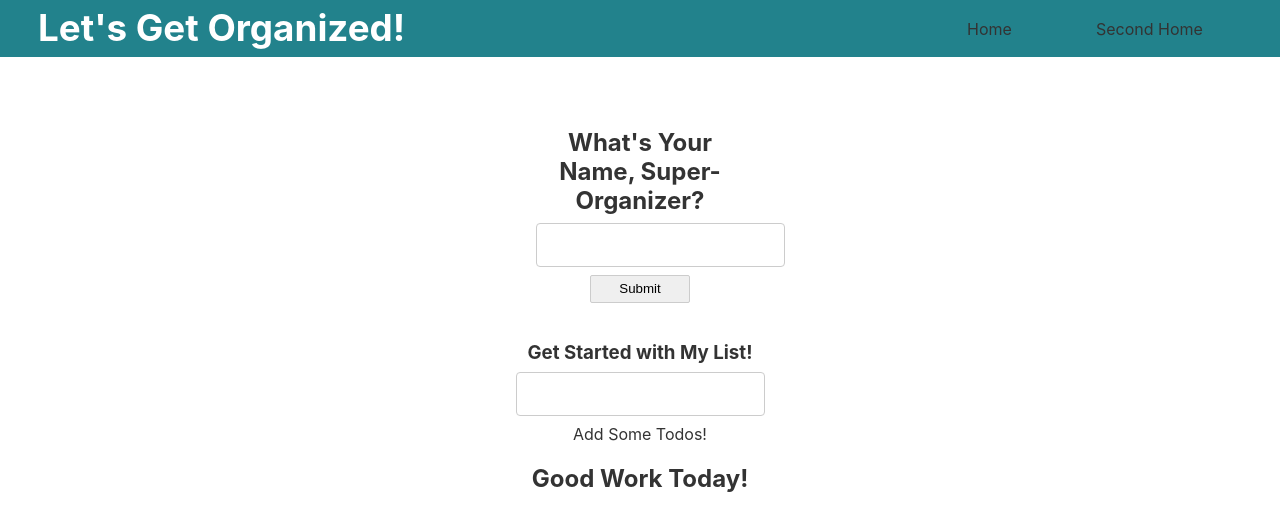
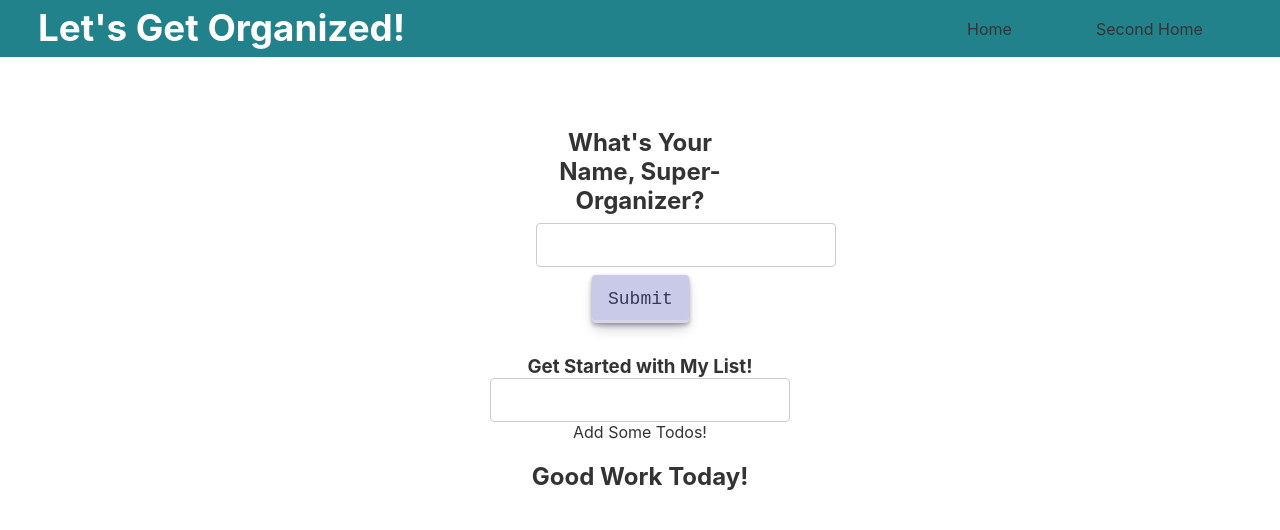
Before and after one commit to rachelCodes20/my-svelte-project, a Svelte app: page / in a window 1280 px wide. Shown: the top 530 px of the page. Built offline with nearby package versions, Linux system fonts and the light colour scheme.

Commit message:
collapsible button added

```diff
--- a/src/App.svelte
+++ b/src/App.svelte
@@ -3,14 +3,14 @@
 	import {createEventDispatcher} from 'svelte';
 	const dispatch = createEventDispatcher();
 	// import { todos } from './store.js';
+	import name from './Welcome.svelte';
 	import NavBar from './NavBar.svelte';
 	import Welcome from './Welcome.svelte';
 	import Todos from './Todos.svelte';
 	import Bye from './Bye.svelte'
 	let todo = '';
 	let todos = [];
-	//testing
-	// $name:"";
+
 
 	const submitTodo = (e) => {
 		//why does this need to be turned into a string again?
@@ -35,13 +35,15 @@
 
 <main>
 	<h3>Get Started with My List!</h3>
-		<form >
+		<form>
 	  <!-- the todo string above with be assign a value eql to whatever input is -->
+	  <div>
 
+	  </div>
 	  <input type='text' required bind:value={todo}/>
 	  <!-- how can i ensure the field doesn't register an empty string? -->
 	  {#if todo !== ''}
-	  <button type='submit' on:click|preventDefault={submitTodo} >Add Todo</button>
+	  <button type='submit' on:click|preventDefault={submitTodo}>Add Todo</button>
 	  {/if}
 	  </form>
 	  {#if !todos.length}
@@ -58,7 +60,7 @@
 
 <style>
 
-	main {
+main {
 		text-align: center;
 		padding: 1em;
 		max-width: 240px;
@@ -71,20 +73,12 @@
 	border: 1px solid #ccc;
 	border-radius: 4px;
 	font-size: inherit;
+	margin: 0 auto;
 	/* box-sizing: border-box; */
 
 	}
-/*
-	main {
 
-	text-align: center;
-	padding: 1em;
-	max-width: 240px;
-	margin: 0 auto;
-
-
-} */
-	button {
+	/* button {
 
 		min-width: 100px;
 		margin: 0 auto;
@@ -94,7 +88,7 @@
         border: 1px solid #ccc;
         max-width: fit-content;
         border-radius: 2px;
-        }
+        } */
 
 	@media (min-width: 640px) {
 		main {
--- a/src/Todos.svelte
+++ b/src/Todos.svelte
@@ -1,8 +1,7 @@
 <script>
     import {createEventDispatcher} from 'svelte';
     const dispatch = createEventDispatcher();
-    // import { todos } from './store.js';
-    // export let todos;
+    // export let name ;
     export let todo;
     export let index;
     // let todo = ''
@@ -11,37 +10,50 @@
     const deleteHandler = index => {
         //we  need to send indx data when this is invoked
         dispatch('deleteTodo', index)
+    }
+    var collapseTodoItem = document.getElementsByClassName("collapsible");
 
+    for (let i = 0; i < collapseTodoItem.length; i++) {
+        collapseTodoItem[i].addEventListener("click", function() {
+    this.classList.toggle("active");
+    var content = this.nextElementSibling;
+    if (content.style.display === "block") {
+      content.style.display = "none";
+    } else {
+      content.style.display = "block";
     }
+  });
+}
 
 </script>
-    <div>
-        <p>{todo}</p>
+<main>
+    <!-- <div> -->
+        <!-- <p class="collapsible">{todo}</p>  -->
+        <button type="button" class="collapsible">{todo}</button>
+        <div class="content">
+            <p >Cost of {todo}: $5 </p>
+        </div>
         <!-- this index will be sent to deleteTodo in App to remove the todo -->
-        <button class="btn btn-danger" on:click={deleteHandler(index)}>X</button><br/>
-    </div>
+        <button  on:click={deleteHandler(index)}>X</button><br/>
+    <!-- </div> -->
+</main>
+
 
 <style>
-    div {
+    /* div {
         min-width: 239px;
         height: 43px;
         margin: 20px auto;
         padding-left: 17px;
         width: fit-content;
-        background-color: rgba(250, 250, 250, .2);
-    }
-    /* main {
-
-        text-align: center;
-		padding: 1em;
-		max-width: 240px;
-		margin: 0 auto;
-
-	} */
+        /* background-color: rgba(250, 250, 250, .2); */
+    /* }
+     */
     p {
         line-height: 43px;
         display: inline-block;
         margin: 0;
+        /* background-color: rgba(250, 250, 250, .2); */
     }
 
 
--- a/src/Welcome.svelte
+++ b/src/Welcome.svelte
@@ -25,30 +25,21 @@
     <!-- <input type='text' bind:value={$name} on:click={handleClick}/> -->
     <input type='text' value={$name} on:input={handleClick}/>
     <!-- this index will be sent to deleteTodo in App to remove the todo -->
-    <button type='button' on:click={nameSubmitted}>Submit</button>
+    <button type='button' class="welcomeButton" on:click={nameSubmitted}>Submit</button>
 {/if}
 
 </main>
 <style>
-    main {
+    /* main {
 		text-align: center;
 		padding: 1em;
 		max-width: 240px;
 		margin: 0 auto;
-	}
+	} */
 
-	input {
 
-	padding: 12px 20px;
-	margin: 8px 0;
-	border: 1px solid #ccc;
-	border-radius: 4px;
-	font-size: inherit;
-	/* box-sizing: border-box; */
 
-	}
-
-    button {
+    /* button {
 
 		min-width: 100px;
 		margin: 0 auto;
@@ -58,7 +49,7 @@
         border: 1px solid #ccc;
         max-width: fit-content;
         border-radius: 2px;
-        }
+        } */
 
 
 </style>
--- a/src/global.css
+++ b/src/global.css
@@ -15,6 +15,20 @@
     font-family: -apple-system, BlinkMacSystemFont, "Segoe UI", Roboto, Oxygen-Sans, Ubuntu, Cantarell, "Helvetica Neue", sans-serif;
   }
 
+  input {
+
+	padding: 12px 20px;
+	margin: 8px 0;
+	border: 1px solid #ccc;
+	border-radius: 4px;
+	font-size: inherit;
+	width: 300px;
+	text-align: center;
+
+	/* box-sizing: border-box; */
+
+	}
+
 	/* Navbar */
 	.navbar {
 	  display: block;
@@ -29,3 +43,55 @@
 	  text-align: center;
 	  justify-content: center;
 	}
+	main {
+		text-align: center;
+		padding: 1em;
+		max-width: 240px;
+		margin: 0 auto;
+	}
+
+	button {
+		align-items: center;
+		appearance: none;
+		background-color: #c9c9e8;
+		border-radius: 4px;
+		border-width: 0;
+		box-shadow: rgba(45, 35, 66, 0.4) 0 2px 4px,rgba(45, 35, 66, 0.3) 0 7px 13px -3px,#D6D6E7 0 -3px 0 inset;
+		box-sizing: border-box;
+		color: #36395A;
+		cursor: pointer;
+		display: inline-flex;
+		font-family: "JetBrains Mono",monospace;
+		height: 48px;
+		justify-content: center;
+		line-height: 1;
+		list-style: none;
+		overflow: hidden;
+		padding-left: 16px;
+		padding-right: 16px;
+		position: relative;
+		text-align: left;
+		text-decoration: none;
+		transition: box-shadow .15s,transform .15s;
+		user-select: none;
+		-webkit-user-select: none;
+		touch-action: manipulation;
+		white-space: nowrap;
+		will-change: box-shadow,transform;
+		font-size: 18px;
+}
+
+.collapsible {
+	background-color: rgb(29, 18, 126);
+	color: white;
+	cursor: pointer;
+	padding: 18px;
+	width: 100%;
+	border: none;
+	text-align: left;
+	outline: none;
+	font-size: 15px;
+  }
+.content {
+	background-color: rgb(119, 109, 210);
+}
```
